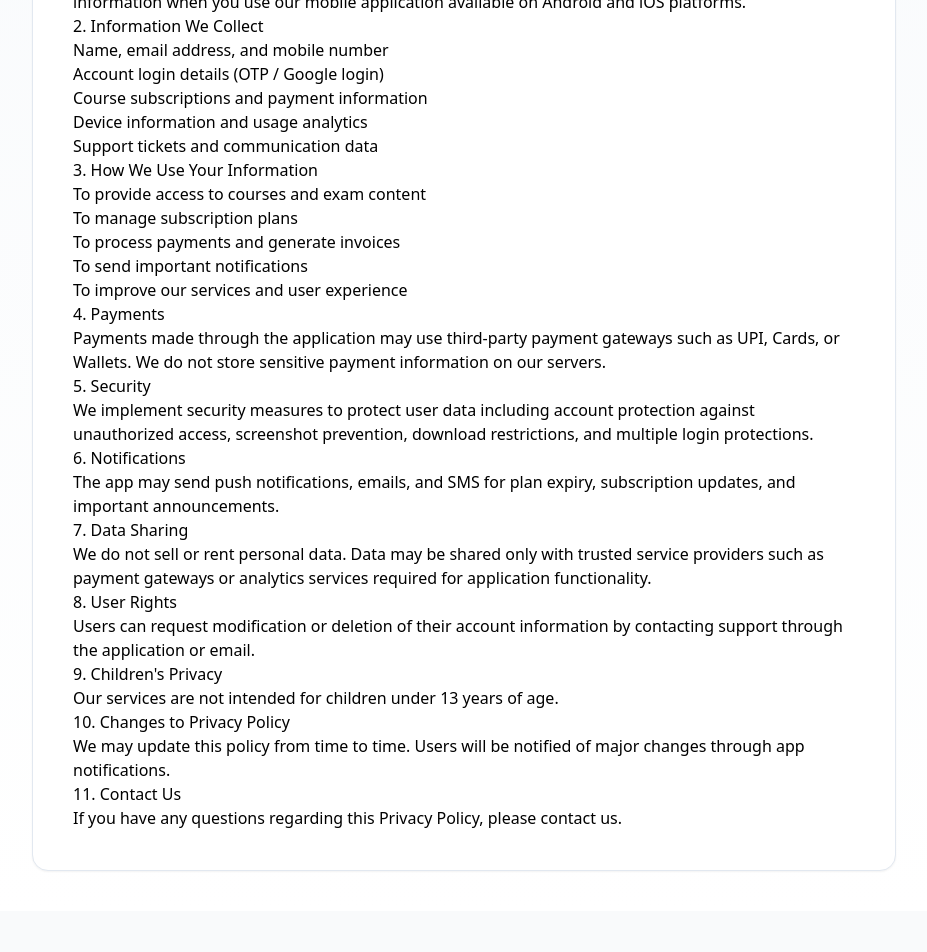
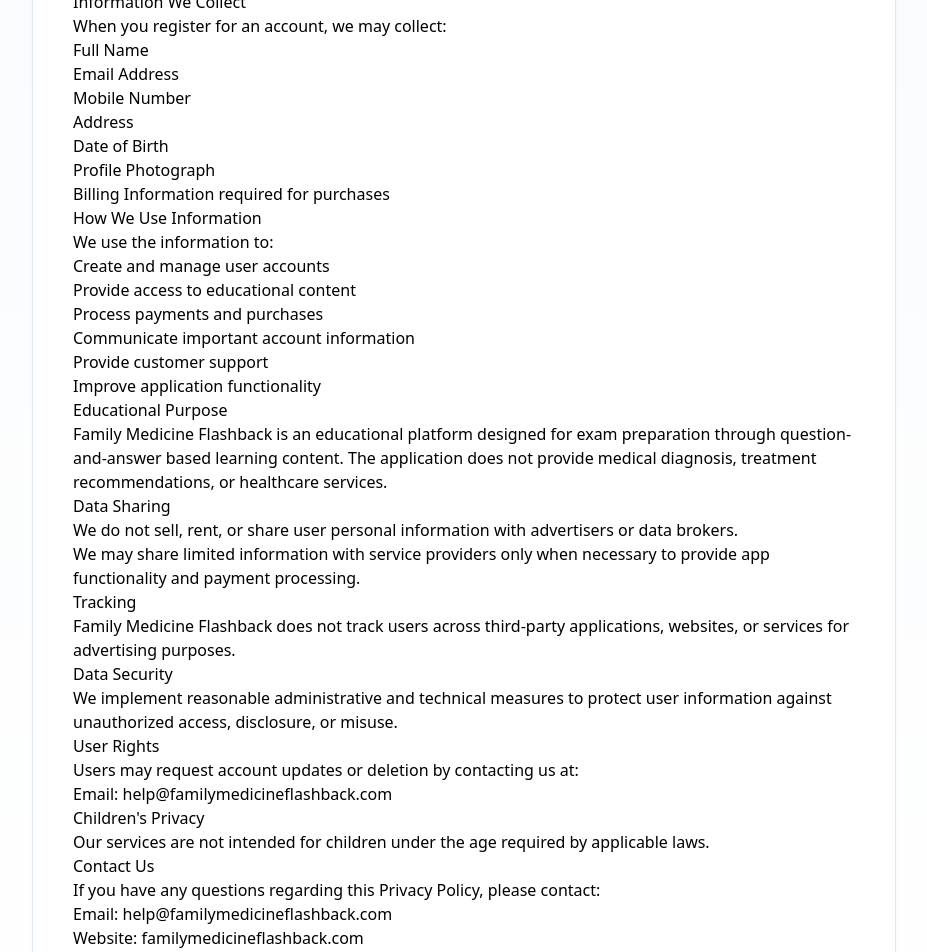
Before and after one commit to matrojadharmraj486-cmd/fmf-admin-panel, a React (Vite) app: page /privacy-policy in a window 1280 px wide. Shown: the part 280-1232 px from the top of the page, without its empty margins (176-1103 px from the left). Before the commit the page ends 1191 px from the top, so only its background shows below. Built offline with nearby package versions, Linux system fonts and the light colour scheme; no server answers.

Commit message:
update privacy policy page

```diff
--- a/src/pages/PrivacyPolicy.jsx
+++ b/src/pages/PrivacyPolicy.jsx
@@ -11,81 +11,105 @@
               <h1 className="text-3xl sm:text-4xl font-semibold text-slate-900">
                 Privacy Policy
               </h1>
-              <p className="text-sm text-slate-500">
-                Last Updated: {new Date().toDateString()}
-              </p>
+              <p className="text-sm text-slate-500">Last Updated: 01-June-2026</p>
             </div>
 
             <div className="prose prose-slate max-w-none pt-6">
-              <h2>1. Introduction</h2>
               <p>
-                This Privacy Policy explains how the Medical Exam Application collects,
-                uses, and protects your personal information when you use our mobile
-                application available on Android and iOS platforms.
+                Family Medicine Flashback ("we", "our", or "us") respects your privacy
+                and is committed to protecting your personal information.
               </p>
 
-              <h2>2. Information We Collect</h2>
+              <h2>Information We Collect</h2>
+              <p>When you register for an account, we may collect:</p>
               <ul>
-                <li>Name, email address, and mobile number</li>
-                <li>Account login details (OTP / Google login)</li>
-                <li>Course subscriptions and payment information</li>
-                <li>Device information and usage analytics</li>
-                <li>Support tickets and communication data</li>
+                <li>Full Name</li>
+                <li>Email Address</li>
+                <li>Mobile Number</li>
+                <li>Address</li>
+                <li>Date of Birth</li>
+                <li>Profile Photograph</li>
+                <li>Billing Information required for purchases</li>
               </ul>
 
-              <h2>3. How We Use Your Information</h2>
+              <h2>How We Use Information</h2>
+              <p>We use the information to:</p>
               <ul>
-                <li>To provide access to courses and exam content</li>
-                <li>To manage subscription plans</li>
-                <li>To process payments and generate invoices</li>
-                <li>To send important notifications</li>
-                <li>To improve our services and user experience</li>
+                <li>Create and manage user accounts</li>
+                <li>Provide access to educational content</li>
+                <li>Process payments and purchases</li>
+                <li>Communicate important account information</li>
+                <li>Provide customer support</li>
+                <li>Improve application functionality</li>
               </ul>
 
-              <h2>4. Payments</h2>
+              <h2>Educational Purpose</h2>
               <p>
-                Payments made through the application may use third-party payment
-                gateways such as UPI, Cards, or Wallets. We do not store sensitive
-                payment information on our servers.
+                Family Medicine Flashback is an educational platform designed for exam
+                preparation through question-and-answer based learning content. The
+                application does not provide medical diagnosis, treatment recommendations,
+                or healthcare services.
               </p>
 
-              <h2>5. Security</h2>
+              <h2>Data Sharing</h2>
               <p>
-                We implement security measures to protect user data including account
-                protection against unauthorized access, screenshot prevention, download
-                restrictions, and multiple login protections.
+                We do not sell, rent, or share user personal information with advertisers
+                or data brokers.
+              </p>
+              <p>
+                We may share limited information with service providers only when necessary
+                to provide app functionality and payment processing.
               </p>
 
-              <h2>6. Notifications</h2>
+              <h2>Tracking</h2>
               <p>
-                The app may send push notifications, emails, and SMS for plan expiry,
-                subscription updates, and important announcements.
+                Family Medicine Flashback does not track users across third-party
+                applications, websites, or services for advertising purposes.
               </p>
 
-              <h2>7. Data Sharing</h2>
+              <h2>Data Security</h2>
               <p>
-                We do not sell or rent personal data. Data may be shared only with
-                trusted service providers such as payment gateways or analytics services
-                required for application functionality.
+                We implement reasonable administrative and technical measures to protect
+                user information against unauthorized access, disclosure, or misuse.
               </p>
 
-              <h2>8. User Rights</h2>
+              <h2>User Rights</h2>
               <p>
-                Users can request modification or deletion of their account information
-                by contacting support through the application or email.
+                Users may request account updates or deletion by contacting us at:
+              </p>
+              <p>
+                Email:{" "}
+                <a href="mailto:help@familymedicineflashback.com">
+                  help@familymedicineflashback.com
+                </a>
               </p>
 
-              <h2>9. Children's Privacy</h2>
-              <p>Our services are not intended for children under 13 years of age.</p>
-
-              <h2>10. Changes to Privacy Policy</h2>
+              <h2>Children's Privacy</h2>
               <p>
-                We may update this policy from time to time. Users will be notified of
-                major changes through app notifications.
+                Our services are not intended for children under the age required by
+                applicable laws.
               </p>
 
-              <h2>11. Contact Us</h2>
-              <p>If you have any questions regarding this Privacy Policy, please contact us.</p>
+              <h2>Contact Us</h2>
+              <p>
+                If you have any questions regarding this Privacy Policy, please contact:
+              </p>
+              <p>
+                Email:{" "}
+                <a href="mailto:help@familymedicineflashback.com">
+                  help@familymedicineflashback.com
+                </a>
+              </p>
+              <p>
+                Website:{" "}
+                <a
+                  href="https://familymedicineflashback.com"
+                  target="_blank"
+                  rel="noreferrer"
+                >
+                  familymedicineflashback.com
+                </a>
+              </p>
             </div>
           </div>
         </div>
```
